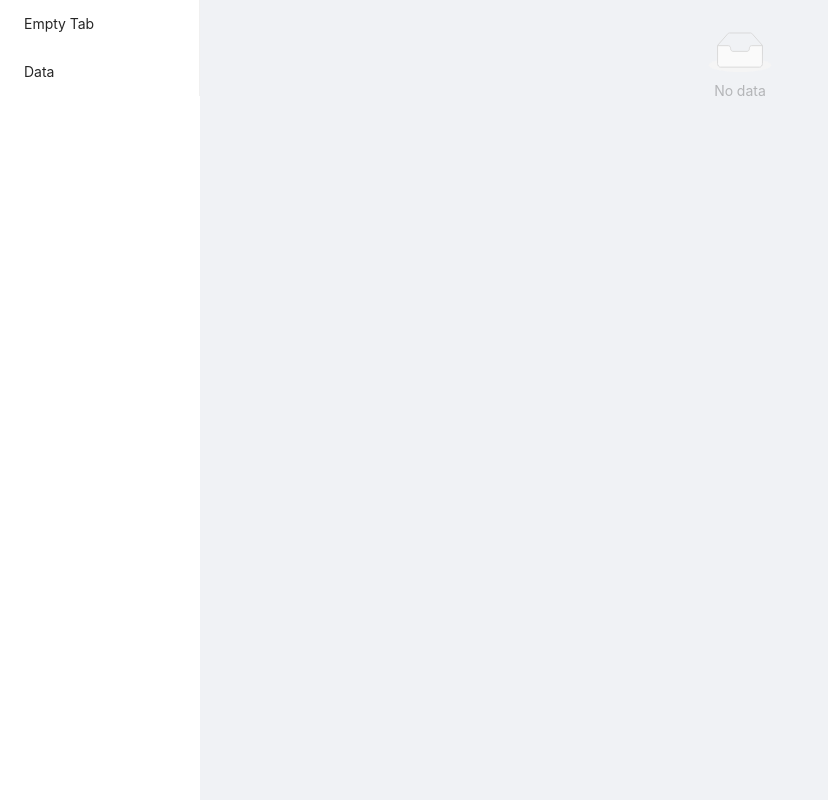
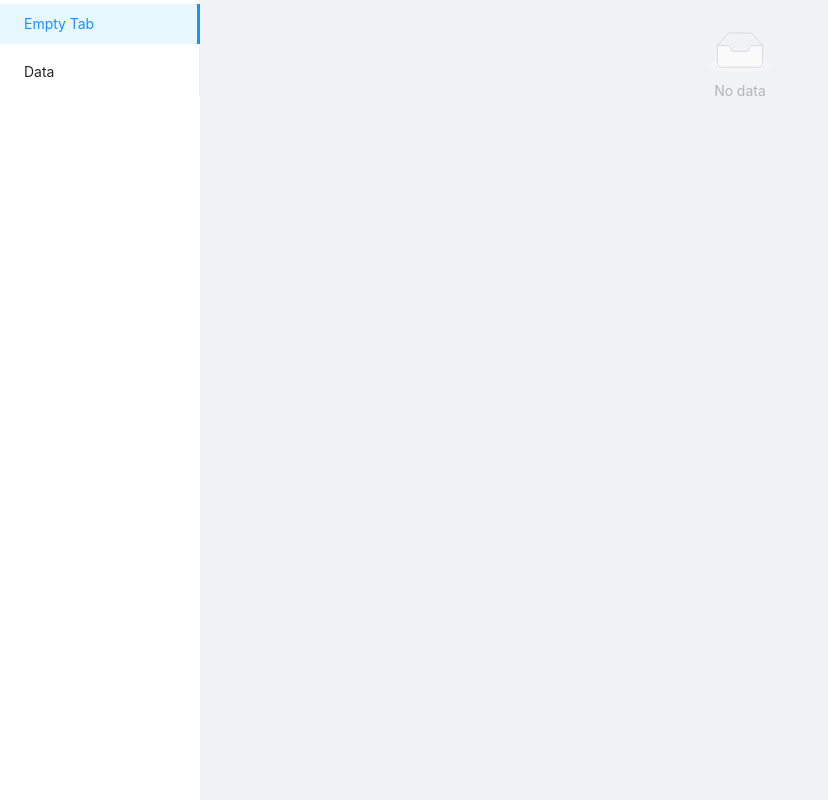
Before and after one commit to rami11/fun-react-project, a React (Create React App) app: page / in a window 1280 px wide. Shown: the whole page, without its empty margins (0-828 px from the left). Built offline with nearby package versions, Linux system fonts and the light colour scheme.

Commit message:
Fix side nav selection issue on page refresh

```diff
--- a/src/ui/core/SideNav.js
+++ b/src/ui/core/SideNav.js
@@ -1,19 +1,29 @@
 import React from "react";
 
-import { Layout, Menu } from "antd";
-import { NavLink } from "react-router-dom";
 import { connect } from "react-redux";
 import { selectSiderElement } from "../../redux/actions/siderActions";
+import { NavLink } from "react-router-dom";
+
+import { Layout, Menu } from "antd";
 
 const { Sider } = Layout;
 
 export class SideNav extends React.Component {
   onElementSelect = event => {
     const key = event.key;
-    console.log(key);
-
     this.props.selectSiderElement(key);
   };
+
+  getSelectedKey() {
+    const pathname = window.location.pathname;
+    let key = "";
+    if (pathname === "/data") {
+      key = "2";
+    } else {
+      key = "1";
+    }
+    return [key];
+  }
 
   render() {
     return (
@@ -30,9 +40,8 @@ export class SideNav extends React.Component {
         <div className="logo" />
         <Menu
           theme="light"
-          defaultSelectedKeys={["1"]}
           mode="inline"
-          selectedKeys={[this.props.elementKey]}
+          selectedKeys={this.getSelectedKey()}
           onSelect={this.onElementSelect}
         >
           <Menu.Item key="1">
```
